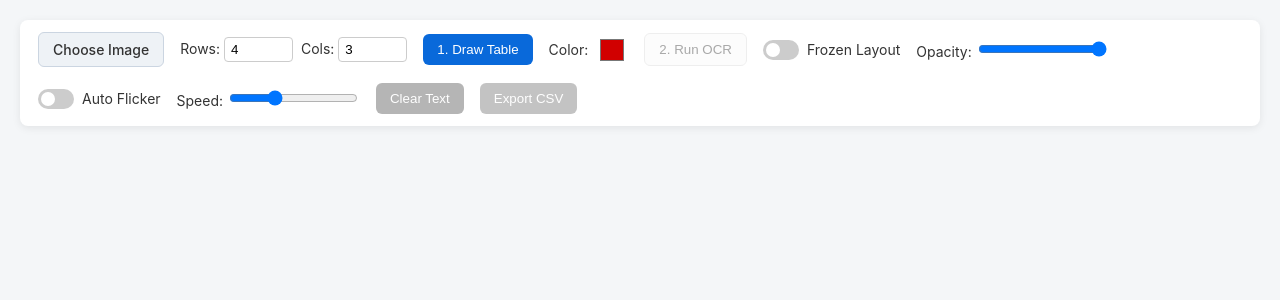
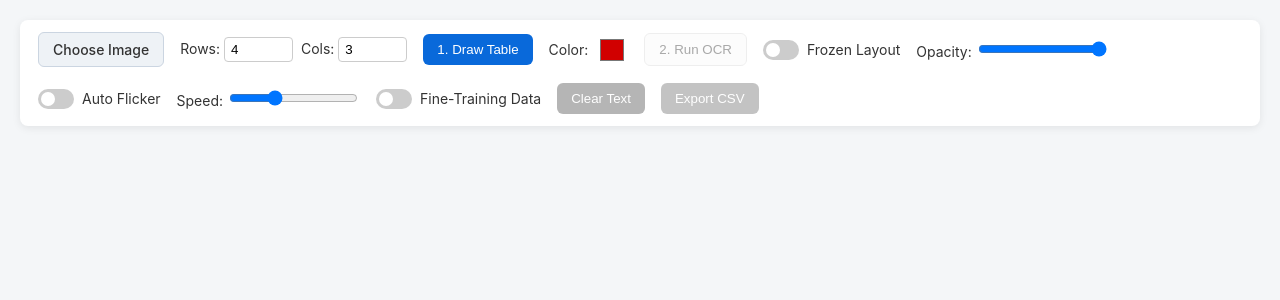
Before and after one commit to FabianBartl/img2csv, a Flask app: page / in a window 1280 px wide. Shown: the top 300 px of the page. Run offline with Flask 3, Linux system fonts and the light colour scheme.

Commit message:
v10 gemini

```diff
--- a/app.py
+++ b/app.py
@@ -1,6 +1,11 @@
 import base64
+
+from datetime import datetime
 import io
+import json
+import os
 import re
+import uuid
 import cv2
 from flask import Flask, jsonify, render_template, request
 from flask_cors import CORS
@@ -11,30 +16,28 @@ import pytesseract
 app = Flask(__name__, template_folder='templates', static_folder='static')
 CORS(app)
 
+TRAINING_DIR = os.path.join(os.getcwd(), 'training_data')
+os.makedirs(TRAINING_DIR, exist_ok=True)
+
 
 def preprocess_cell_image(cropped_pil_img):
   """Cleans table cell images for Tesseract without erasing character ink."""
-  # Convert PIL Image to OpenCV Grayscale
   img_np = np.array(cropped_pil_img.convert('L'))
   h, w = img_np.shape
 
   if h < 6 or w < 6:
     return cropped_pil_img
 
-  # 1. Binarize temporarily only to locate full-width separator lines
   _, thresh = cv2.threshold(
       img_np, 0, 255, cv2.THRESH_BINARY_INV + cv2.THRESH_OTSU
   )
 
-  # Detect horizontal lines spanning at least 65% of the cell width
   horiz_size = int(w * 0.65)
   if horiz_size >= 5:
     horiz_kernel = cv2.getStructuringElement(cv2.MORPH_RECT, (horiz_size, 1))
     horiz_lines = cv2.morphologyEx(thresh, cv2.MORPH_OPEN, horiz_kernel)
-    # Erase only long horizontal sum/divider lines in the grayscale image
     img_np[horiz_lines > 0] = 255
 
-  # 2. White-out 2px edge borders where box grid lines bleed into crops
   pad = 2
   if h > 8 and w > 8:
     img_np[:pad, :] = 255
@@ -43,11 +46,8 @@ def preprocess_cell_image(cropped_pil_img):
     img_np[:, -pad:] = 255
 
   cleaned_pil = Image.fromarray(img_np)
-
-  # 3. Upscale x2 with LANCZOS for smoother character curves
   cleaned_pil = cleaned_pil.resize((w * 2, h * 2), Image.Resampling.LANCZOS)
 
-  # 4. Moderate contrast boost while maintaining soft grayscale text edges
   enhancer = ImageEnhance.Contrast(cleaned_pil)
   cleaned_pil = enhancer.enhance(1.8)
 
@@ -81,7 +81,6 @@ def run_ocr():
       cropped_img = img.crop((left, top, right, bottom))
       processed_img = preprocess_cell_image(cropped_img)
 
-      # Extract detailed data including confidence scores
       data_dict = pytesseract.image_to_data(
           processed_img, config=custom_config, output_type=pytesseract.Output.DICT
       )
@@ -101,7 +100,6 @@ def run_ocr():
       text = ' '.join(recognized_texts)
       avg_conf = int(sum(confidences) / len(confidences)) if confidences else 100
 
-      # Strip leftover underscores/dashes caused by sum lines
       text = re.sub(r'^[_\-\s]+|[_\-\s]+$', '', text)
       text = re.sub(r'_{2,}', '', text)
     else:
@@ -113,5 +111,40 @@ def run_ocr():
   return jsonify({'results': results})
 
 
+@app.route('/save_training_data', methods=['POST'])
+def save_training_data():
+  try:
+    data = request.json
+    image_data = data['image'].split(',')[1]
+    image_bytes = base64.b64decode(image_data)
+
+    unique_id = (
+        f"{datetime.now().strftime('%Y%m%d_%H%M%S')}_{uuid.uuid4().hex[:8]}"
+    )
+    image_filename = f'table_{unique_id}.png'
+    json_filename = f'table_{unique_id}.json'
+
+    image_path = os.path.join(TRAINING_DIR, image_filename)
+    with open(image_path, 'wb') as f:
+      f.write(image_bytes)
+
+    training_record = {
+        'image_filename': image_filename,
+        'image_width': data['image_width'],
+        'image_height': data['image_height'],
+        'exported_at': data['timestamp'],
+        'total_cells': len(data['cells']),
+        'cells': data['cells'],
+    }
+
+    json_path = os.path.join(TRAINING_DIR, json_filename)
+    with open(json_path, 'w', encoding='utf-8') as f:
+      json.dump(training_record, f, indent=2)
+
+    return jsonify({'status': 'success', 'id': unique_id})
+  except Exception as e:
+    return jsonify({'status': 'error', 'message': str(e)}), 500
+
+
 if __name__ == '__main__':
   app.run(debug=True, port=5000)
--- a/static/script.js
+++ b/static/script.js
@@ -27,7 +27,6 @@ const stripMeta = document.getElementById('strip-meta');
 const rowsInput = document.getElementById('rows-input');
 const colsInput = document.getElementById('cols-input');
 
-// Warn before accidental leave
 window.addEventListener('beforeunload', (e) => {
     if (sourceImage && sourceImage.src) {
         e.preventDefault();
@@ -266,7 +265,6 @@ function renderGrid() {
     const colHandlesDiv = document.getElementById('col-handles') || gridContainer;
     const rowHandlesDiv = document.getElementById('row-handles') || gridContainer;
 
-    // Clear previous dynamic elements if designated containers exist
     if (document.getElementById('cells-layer')) cellsLayer.innerHTML = '';
     if (document.getElementById('col-handles')) colHandlesDiv.innerHTML = '';
     if (document.getElementById('row-handles')) rowHandlesDiv.innerHTML = '';
@@ -333,7 +331,7 @@ function renderGrid() {
 
             const delBtn = document.createElement('span');
             delBtn.className = 'handle-del';
-            delBtn.innerText = '×';
+            delBtn.innerText = 'x';
             delBtn.onmousedown = (e) => { e.stopPropagation(); deleteCol(c); };
 
             handle.appendChild(delBtn);
@@ -352,7 +350,7 @@ function renderGrid() {
 
             const delBtn = document.createElement('span');
             delBtn.className = 'handle-del';
-            delBtn.innerText = '×';
+            delBtn.innerText = 'x';
             delBtn.onmousedown = (e) => { e.stopPropagation(); deleteRow(r); };
 
             handle.appendChild(delBtn);
@@ -623,13 +621,13 @@ function updateStripCanvasMarking(index) {
 
     const meta = cellsMetadata[index];
     if (meta.isEdited) {
-        stripCanvas.classList.add('cell-edited');       // Purple
+        stripCanvas.classList.add('cell-edited');
     } else if (meta.confidence < 70) {
-        stripCanvas.classList.add('confidence-low');     // Red
+        stripCanvas.classList.add('confidence-low');
     } else if (meta.confidence < 90) {
-        stripCanvas.classList.add('confidence-medium');  // Orange
+        stripCanvas.classList.add('confidence-medium');
     } else {
-        stripCanvas.classList.add('confidence-high');    // Green
+        stripCanvas.classList.add('confidence-high');
     }
 }
 
@@ -788,4 +786,75 @@ function exportCSV() {
     link.href = URL.createObjectURL(blob);
     link.download = "table_extract.csv";
     link.click();
+
+    const trainingToggle = document.getElementById('training-toggle');
+    if (trainingToggle && trainingToggle.checked) {
+        sendTrainingDataToServer();
+    }
 }
+
+async function sendTrainingDataToServer() {
+    if (!sourceImage || !sourceImage.naturalWidth) return;
+
+    const imgRect = sourceImage.getBoundingClientRect();
+    const scaleX = sourceImage.naturalWidth / imgRect.width;
+    const scaleY = sourceImage.naturalHeight / imgRect.height;
+
+    const cols = colPositions.length - 1;
+    const rows = rowPositions.length - 1;
+    const cellElements = document.querySelectorAll('.grid-cell');
+
+    const metadataCells = [];
+    let cellIndex = 0;
+
+    for (let r = 0; r < rows; r++) {
+        for (let c = 0; c < cols; c++) {
+            const cellEl = cellElements[cellIndex];
+            if (cellEl) {
+                const rect = cellEl.getBoundingClientRect();
+                const cropX = Math.round((rect.left - imgRect.left) * scaleX);
+                const cropY = Math.round((rect.top - imgRect.top) * scaleY);
+                const cropW = Math.round(rect.width * scaleX);
+                const cropH = Math.round(rect.height * scaleY);
+
+                const finalValue = cellEl.querySelector('.cell-text').innerText.trim();
+                const meta = cellsMetadata[cellIndex] || {};
+
+                metadataCells.push({
+                    cell_id: cellIndex,
+                    row: r,
+                    col: c,
+                    bbox: {
+                        x: cropX,
+                        y: cropY,
+                        width: cropW,
+                        height: cropH
+                    },
+                    confidence: meta.confidence !== undefined ? meta.confidence : 100,
+                    original_text: meta.originalText || '',
+                    is_edited: !!meta.isEdited,
+                    final_value: finalValue
+                });
+            }
+            cellIndex++;
+        }
+    }
+
+    const jsonPayload = {
+        image: sourceImage.src,
+        image_width: sourceImage.naturalWidth,
+        image_height: sourceImage.naturalHeight,
+        timestamp: new Date().toISOString(),
+        cells: metadataCells
+    };
+
+    try {
+        await fetch('/save_training_data', {
+            method: 'POST',
+            headers: { 'Content-Type': 'application/json' },
+            body: JSON.stringify(jsonPayload)
+        });
+    } catch (err) {
+        console.error('Failed to dispatch training data to server:', err);
+    }
+}
--- a/static/style.css
+++ b/static/style.css
@@ -5,14 +5,11 @@
 body {
     font-family: -apple-system, BlinkMacSystemFont, "Segoe UI", Roboto, sans-serif;
     margin: 20px;
-    margin-bottom: 120px; /* Space for fixed inspection bar */
+    margin-bottom: 120px;
     background: #f4f6f8;
     color: #333;
 }
 
-/* -------------------------------------------------------------------------- */
-/* Sticky Top Toolbar (Fixiert beim Scrollen)                                 */
-/* -------------------------------------------------------------------------- */
 .toolbar {
     position: sticky;
     top: 0;
@@ -362,7 +359,7 @@ input:checked + .slider:before {
 }
 
 .frozen .grid-cell {
-    border-color: rgba(0, 200, 0, 0.5); /* 1px normal layout line */
+    border-color: rgba(0, 200, 0, 0.5);
 }
 
 .frozen .cell-text {
@@ -378,27 +375,24 @@ input:checked + .slider:before {
     display: none !important;
 }
 
-/* OCR Confidence & Edited Inset Outlines */
 .confidence-medium {
-    box-shadow: inset 0 0 0 2px #d97706 !important; /* Amber */
+    box-shadow: inset 0 0 0 2px #d97706 !important;
 }
 
 .confidence-low {
-    box-shadow: inset 0 0 0 2px #cf222e !important; /* Red */
+    box-shadow: inset 0 0 0 2px #cf222e !important;
 }
 
 .cell-edited {
-    box-shadow: inset 0 0 0 2px #7c3aed !important; /* Purple */
+    box-shadow: inset 0 0 0 2px #7c3aed !important;
 }
 
-/* Selected Active Cell */
 .grid-cell.active-cell {
     outline: 2px solid #0969da !important;
     outline-offset: -2px;
     z-index: 20 !important;
 }
 
-/* Docked Inspection Strip Panel */
 #inspection-strip {
     position: fixed;
     bottom: 0;
@@ -430,7 +424,6 @@ input:checked + .slider:before {
     border-radius: 4px;
 }
 
-/* Inspection Canvas Image + Status Colored Borders */
 #strip-canvas {
     height: 100%;
     display: block;
@@ -441,22 +434,22 @@ input:checked + .slider:before {
 }
 
 #strip-canvas.confidence-high {
-    border: 2px solid #1f883d !important; /* Green */
+    border: 2px solid #1f883d !important;
     box-shadow: 0 0 6px rgba(31, 136, 61, 0.5);
 }
 
 #strip-canvas.confidence-medium {
-    border: 2px solid #d97706 !important; /* Orange */
+    border: 2px solid #d97706 !important;
     box-shadow: 0 0 6px rgba(217, 119, 6, 0.5);
 }
 
 #strip-canvas.confidence-low {
-    border: 2px solid #cf222e !important; /* Red */
+    border: 2px solid #cf222e !important;
     box-shadow: 0 0 6px rgba(207, 34, 46, 0.5);
 }
 
 #strip-canvas.cell-edited {
-    border: 2px solid #7c3aed !important; /* Purple */
+    border: 2px solid #7c3aed !important;
     box-shadow: 0 0 6px rgba(124, 58, 237, 0.5);
 }
 
--- a/templates/index.html
+++ b/templates/index.html
@@ -41,7 +41,6 @@
         </label>
     </div>
 
-    <!-- Explicit Flicker Toggle (Default OFF) -->
     <div class="tool-group toggle-group">
         <label class="switch-label">
             <input type="checkbox" id="flicker-toggle" onchange="toggleFlicker(this.checked)">
@@ -56,6 +55,14 @@
         </label>
     </div>
 
+    <div class="tool-group toggle-group">
+        <label class="switch-label">
+            <input type="checkbox" id="training-toggle">
+            <span class="slider"></span>
+            <span>Fine-Training Data</span>
+        </label>
+    </div>
+
     <button id="btn-clear" class="btn warning" onclick="clearTexts()" disabled>Clear Text</button>
     <button id="btn-csv" class="btn success" onclick="exportCSV()" disabled>Export CSV</button>
 </div>
@@ -65,14 +72,11 @@
     <div id="draw-layer"></div>
 
     <div id="grid-container">
-        <!-- Main Movement Control -->
-        <div id="move-handle" title="Drag to move entire table">⠿ Move Table</div>
+        <div id="move-handle" title="Drag to move entire table">Move Table</div>
 
-        <!-- Corner Resize Handles -->
         <div id="resize-tl-handle" class="corner-resize" title="Drag to resize from top-left"></div>
         <div id="resize-br-handle" class="corner-resize" title="Drag to resize from bottom-right"></div>
 
-        <!-- Edge Append Buttons -->
         <div id="add-col-btn" title="Add column to right edge">+</div>
         <div id="add-row-btn" title="Add row to bottom edge">+</div>
 
@@ -82,7 +86,6 @@
     </div>
 </div>
 
-<!-- Docked Row Inspection Strip Panel -->
 <div id="inspection-strip">
     <div class="strip-canvas-container">
         <canvas id="strip-canvas"></canvas>
```
